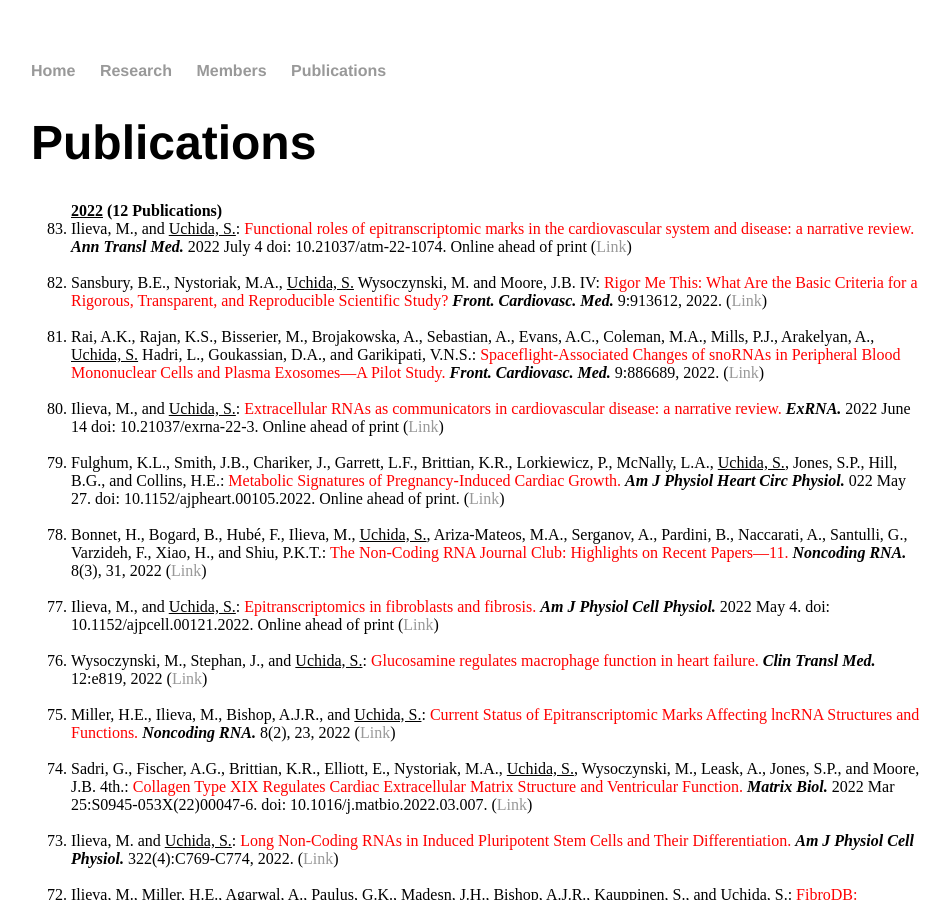
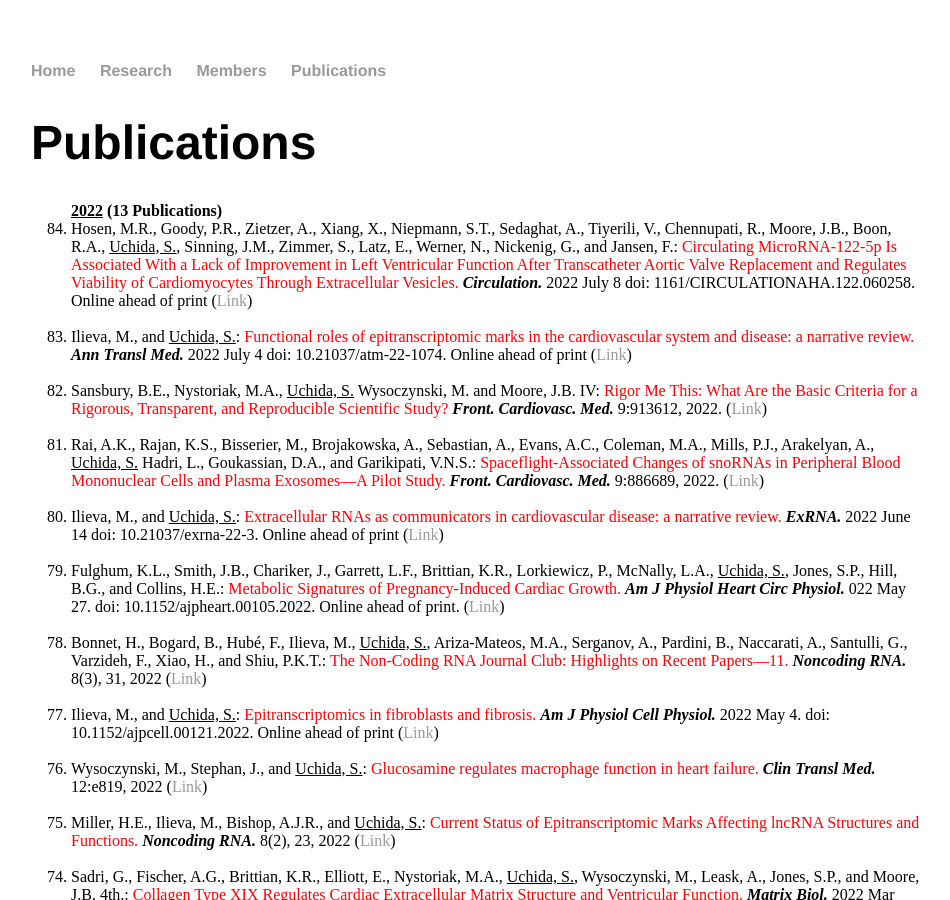
Before and after one commit to heartlncrna/heartlncrna.github.io, a Jekyll site: the page publications/pub_list.html, which Jekyll copies as it is, in a window 1280 px wide and 900 px high. Shown: the whole window, without its empty margins (161-1111 px from the left). Built offline with Jekyll 4.4.1, drawn with Linux system fonts in a browser that asks for light colours.

Commit message:
Update pub_list.html

```diff
--- a/publications/pub_list.html
+++ b/publications/pub_list.html
@@ -27,7 +27,10 @@
 			<p class="Normal">
 			<ol reversed="reversed">
 
-				<strong><u>2022</u>  (12 Publications)</strong>
+				<strong><u>2022</u>  (13 Publications)</strong>
+
+				<li> Hosen, M.R., Goody, P.R., Zietzer, A., Xiang, X., Niepmann, S.T., Sedaghat, A., Tiyerili, V., Chennupati, R., Moore, J.B., Boon, R.A., <u>Uchida, S.</u>, Sinning, J.M., Zimmer, S., Latz, E., Werner, N., Nickenig, G., and Jansen, F.: <font color="red">Circulating MicroRNA-122-5p Is Associated With a Lack of Improvement in Left Ventricular Function After Transcatheter Aortic Valve Replacement and Regulates Viability of Cardiomyocytes Through Extracellular Vesicles.</font> <b><i>Circulation. </i></b> 2022 July 8 doi: 1161/CIRCULATIONAHA.122.060258. Online ahead of print (<a href="https://www.ahajournals.org/doi/abs/10.1161/CIRCULATIONAHA.122.060258">Link</span></a>)</li>
+			<br>
 
 				<li> Ilieva, M., and <u>Uchida, S.</u>: <font color="red">Functional roles of epitranscriptomic marks in the cardiovascular system and disease: a narrative review.</font> <b><i>Ann Transl Med. </i></b> 2022 July 4 doi: 10.21037/atm-22-1074. Online ahead of print (<a href="https://atm.amegroups.com/article/view/97530/pdf">Link</span></a>)</li>
 			<br>
```
